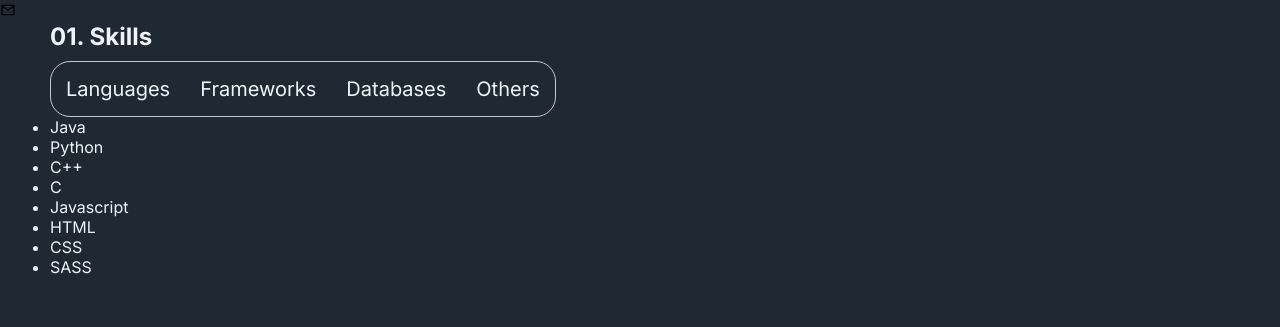
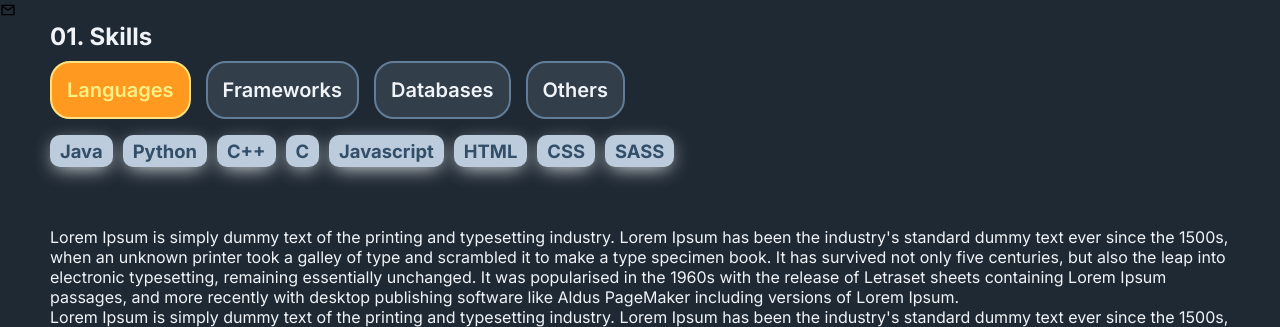
Before and after one commit to rawsashimi1604/PortfolioSite, a React (Create React App) app: page / in a window 1280 px wide. Shown: the part 838-1165 px from the top of the page. Built offline with nearby package versions, Linux system fonts and the light colour scheme.

Commit message:
added selected button feature in Skills component

```diff
--- a/package.json
+++ b/package.json
@@ -10,6 +10,7 @@
     "@testing-library/jest-dom": "^5.16.4",
     "@testing-library/react": "^13.2.0",
     "@testing-library/user-event": "^13.5.0",
+    "animate.css": "^4.1.1",
     "react": "^18.1.0",
     "react-dom": "^18.1.0",
     "react-icons": "^4.3.1",
--- a/src/App.js
+++ b/src/App.js
@@ -5,7 +5,7 @@ import Skills from "./components/Skills/Skills"
 import SidebarLeft from "./components/SidebarLeft/SidebarLeft"
 
 import colors from "./colors/colors.css"
-
+import "animate.css"
 
 
 
--- a/src/colors/colors.css
+++ b/src/colors/colors.css
@@ -20,9 +20,15 @@
     --color-confirm-400: #00875A;
     --color-confirm-500: #006644;
 
+    --color-selected-100: #FFF083;
+    --color-selected-200: #FFE380;
+    --color-selected-300: #FFC400;
+    --color-selected-400: #FFAB00;
+    --color-selected-500: #FF991F;
+
     /* Breakpoints */
-    --bp-mobile: 412
-    --bp-tablet: 768
-    --bp-laptop: 1366
-    --bp-desktop: 1920
+    --bp-mobile: 412;
+    --bp-tablet: 768;
+    --bp-laptop: 1366;
+    --bp-desktop: 1920;
 }
--- a/src/components/Skills/Skill/Skill.js
+++ b/src/components/Skills/Skill/Skill.js
@@ -11,7 +11,7 @@ export default function Skill(props) {
 
     return (
         <div className="skill">
-            <ul>
+            <ul className="animate__animated animate__fadeInLeft animate__fast">
                 {skillOutputArray}
             </ul>
         </div>
--- a/src/components/Skills/Skill/style.css
+++ b/src/components/Skills/Skill/style.css
@@ -1,3 +1,22 @@
-.skill {
-    color: var(--color-50)
+.skill ul {
+    margin-top: 1em;
+    color: var(--color-50);
+    list-style-type: none;
+
+    display: flex;
+    flex-direction: row;
+    flex-wrap: wrap;
+
+    gap: 10px;
 }
+
+.skill ul li {
+    background-color: var(--color-200);
+    color: var(--color-700);
+    font-weight: 700;
+    font-size: 1.15em;
+    padding: 5px 10px;
+    border-radius: 10px;
+
+    box-shadow: 0px 5px 20px -5px var(--color-50);
+}
--- a/src/components/Skills/Skills.js
+++ b/src/components/Skills/Skills.js
@@ -4,21 +4,38 @@ import Skill from "./Skill/Skill"
 import "./style.css"
 import skillData from "./skillData"
 
+
+
 export default function Skills() {
 
     const availableSkillTypes = Object.keys(skillData)
     const [selectedSkill, setSelectedSkill] = React.useState(0)
 
-    const skillButtons = availableSkillTypes.map((skillType, index) => {
-        return <li index={index} onClick={handleClick} >{skillType}</li>
-    })
+    function mapSkills() {
+        return availableSkillTypes.map((skillType, index) => {
+            return <li
+                className={selectedSkill == index ? "selected" : ""}
+                index={index}
+                onClick={handleClick}
+            >
+                {skillType}
+            </li>
+        })
+    }
+
+    const [skillButtons, setSkillButtons] = React.useState(
+        mapSkills()
+    )
 
     function handleClick(e) {
         const clickedIndex = e.target.getAttribute("index")
         setSelectedSkill(clickedIndex)
-
         console.log(`Set selected skill of index:${clickedIndex}`)
     }
+
+    React.useEffect(() => {
+        setSkillButtons(mapSkills())
+    }, [selectedSkill])
 
     return (
         <section className="skills">
@@ -28,7 +45,10 @@ export default function Skills() {
             </ul>
 
             <div>
-                <Skill data={skillData[availableSkillTypes[selectedSkill]]}/>
+                <Skill
+                    data={skillData[availableSkillTypes[selectedSkill]]}
+                    key={availableSkillTypes[selectedSkill]}
+                />
             </div>
 
 
--- a/src/components/Skills/style.css
+++ b/src/components/Skills/style.css
@@ -6,16 +6,27 @@ section.skills ul.skill-buttons {
     margin-top: 10px;
     list-style-type: none;
     display: inline-flex;
-    border: 1px solid var(--color-200);
-    border-radius: 20px;
+    gap: 15px;
 }
 
 section.skills ul.skill-buttons li {
     padding: 15px;
     font-size: 1.25em;
+    font-weight: 600;
+
+    border: 2px solid var(--color-500);
+    border-radius: 20px;
+    background-color: var(--color-800);
 }
 
 section.skills ul.skill-buttons li:hover {
     cursor: pointer;
     color: var(--color-confirm-100);
+    background-color: var(--color-confirm-500);
 }
+
+section.skills ul.skill-buttons li.selected {
+    background-color: var(--color-selected-500);
+    color: var(--color-selected-100);
+    border: 2px solid var(--color-selected-200);
+}
```
Also changed, not shown: 1 other file (tests, documents, lock files or other folders).
